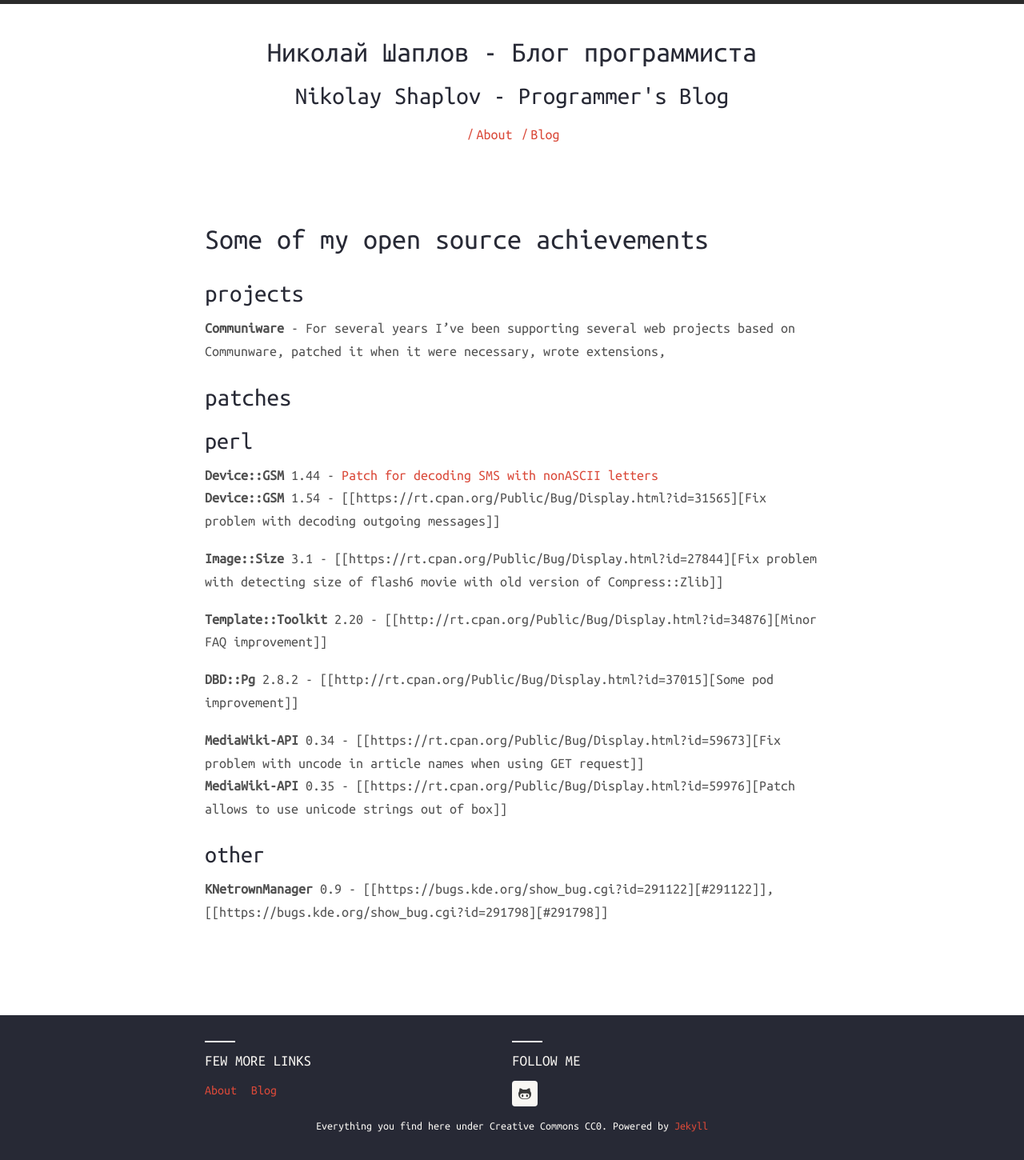
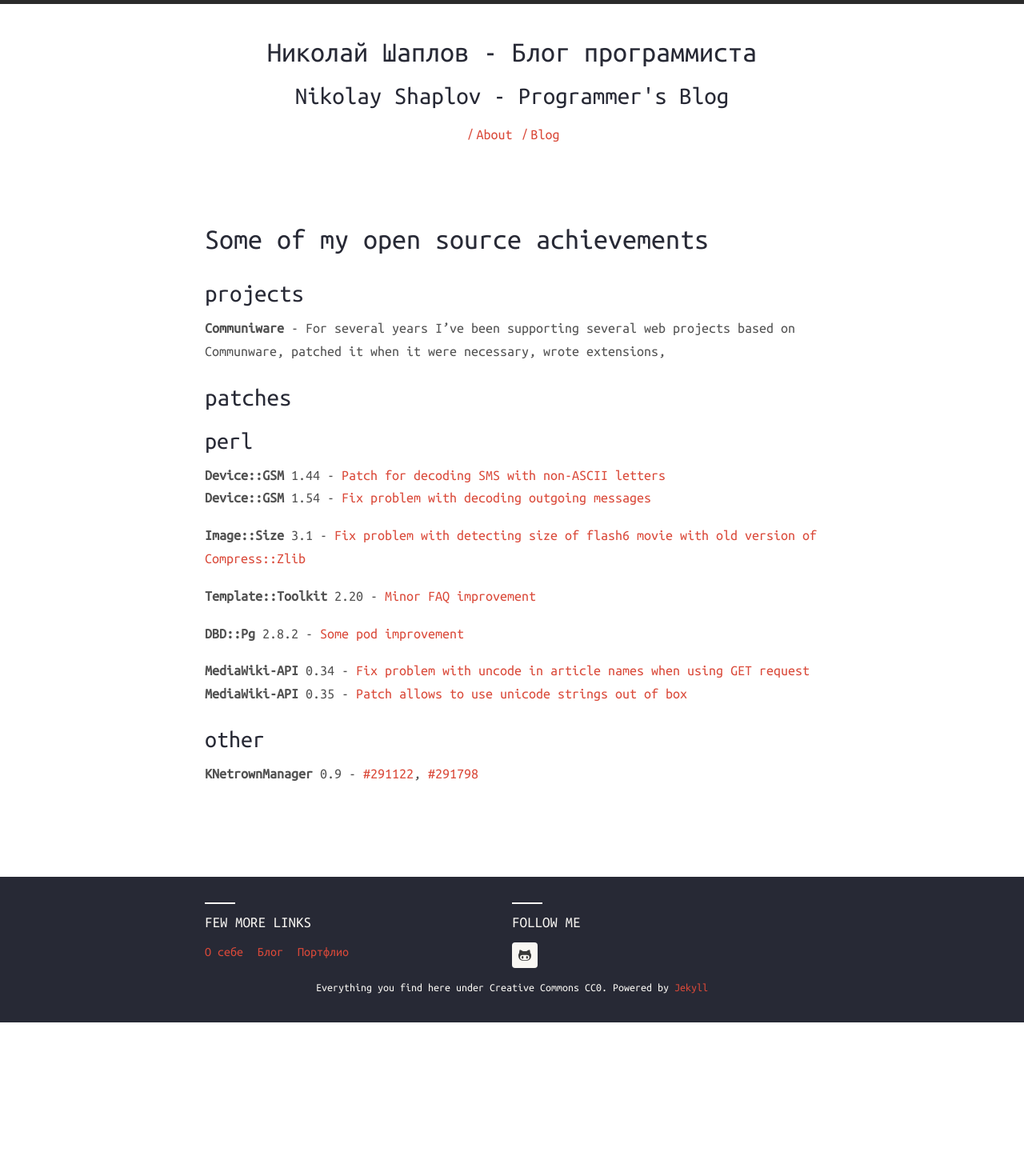
Before and after one commit to dhyannataraj/dhyannataraj.github.io, a Jekyll site: the page built from portfolio.md, in a window 1280 px wide. Shown: the whole page at 80% size. Built offline with Jekyll 4.4.1, drawn with Linux system fonts in a browser that asks for light colours; nearby versions of some CDN libraries; after the commit the page ends 1278 px from its top, so only the background shows below that.

Commit message:
Отредактированное портфолио

```diff
--- a/_includes/footer-links.html
+++ b/_includes/footer-links.html
@@ -1,6 +1,8 @@
 <h6>Few more links</h6>
 <ul class="menu">
-    <li><a href="{{ '/about' | prepend: site.baseurl | prepend: site.url }}">About</a></li>
-    <li><a href="{{ '/blog' | prepend: site.baseurl | prepend: site.url }}">Blog</a></li>
+    <li><a href="{{ '/about' | prepend: site.baseurl | prepend: site.url }}">О себе</a></li>
+    <li><a href="{{ '/blog' | prepend: site.baseurl | prepend: site.url }}">Блог</a></li>
+    <li><a href="{{ '/portfolio' | prepend: site.baseurl | prepend: site.url }}">Портфлио</a></li>
+
 <!--    <li><a href="{{ '/faq' | prepend: site.baseurl | prepend: site.url }}">Help / FAQ</a></li>     -->
 </ul>
--- a/portfolio.md
+++ b/portfolio.md
@@ -12,18 +12,18 @@ permalink: /portfolio/
 
 ### perl
 
-**Device::GSM** 1.44 - [Patch for decoding SMS with nonASCII letters](https://rt.cpan.org/Public/Bug/Display.html?id=20906) <br>
-**Device::GSM** 1.54 - [[https://rt.cpan.org/Public/Bug/Display.html?id=31565][Fix problem with decoding outgoing messages]]
+**Device::GSM** 1.44 - [Patch for decoding SMS with non-ASCII letters](https://rt.cpan.org/Public/Bug/Display.html?id=20906) <br>
+**Device::GSM** 1.54 - [Fix problem with decoding outgoing messages](https://rt.cpan.org/Public/Bug/Display.html?id=31565)
 
-**Image::Size** 3.1 - [[https://rt.cpan.org/Public/Bug/Display.html?id=27844][Fix problem with detecting size of flash6 movie with old version of Compress::Zlib]]
+**Image::Size** 3.1 - [Fix problem with detecting size of flash6 movie with old version of Compress::Zlib](https://rt.cpan.org/Public/Bug/Display.html?id=27844)
 
-**Template::Toolkit** 2.20 - [[http://rt.cpan.org/Public/Bug/Display.html?id=34876][Minor FAQ improvement]]
+**Template::Toolkit** 2.20 - [Minor FAQ improvement](http://rt.cpan.org/Public/Bug/Display.html?id=34876)
 
-**DBD::Pg** 2.8.2 - [[http://rt.cpan.org/Public/Bug/Display.html?id=37015][Some pod improvement]]
+**DBD::Pg** 2.8.2 - [Some pod improvement](http://rt.cpan.org/Public/Bug/Display.html?id=37015)
 
-**MediaWiki-API** 0.34 - [[https://rt.cpan.org/Public/Bug/Display.html?id=59673][Fix problem with uncode in article names when using GET request]]<br />
-**MediaWiki-API** 0.35 - [[https://rt.cpan.org/Public/Bug/Display.html?id=59976][Patch allows to use unicode strings out of box]]
+**MediaWiki-API** 0.34 - [Fix problem with uncode in article names when using GET request](https://rt.cpan.org/Public/Bug/Display.html?id=59673) <br>
+**MediaWiki-API** 0.35 - [Patch allows to use unicode strings out of box](https://rt.cpan.org/Public/Bug/Display.html?id=59976)
 
 ### other
 
-**KNetrownManager** 0.9 - [[https://bugs.kde.org/show_bug.cgi?id=291122][#291122]], [[https://bugs.kde.org/show_bug.cgi?id=291798][#291798]]
+**KNetrownManager** 0.9 - [#291122](https://bugs.kde.org/show_bug.cgi?id=291122), [#291798](https://bugs.kde.org/show_bug.cgi?id=291798)
```
